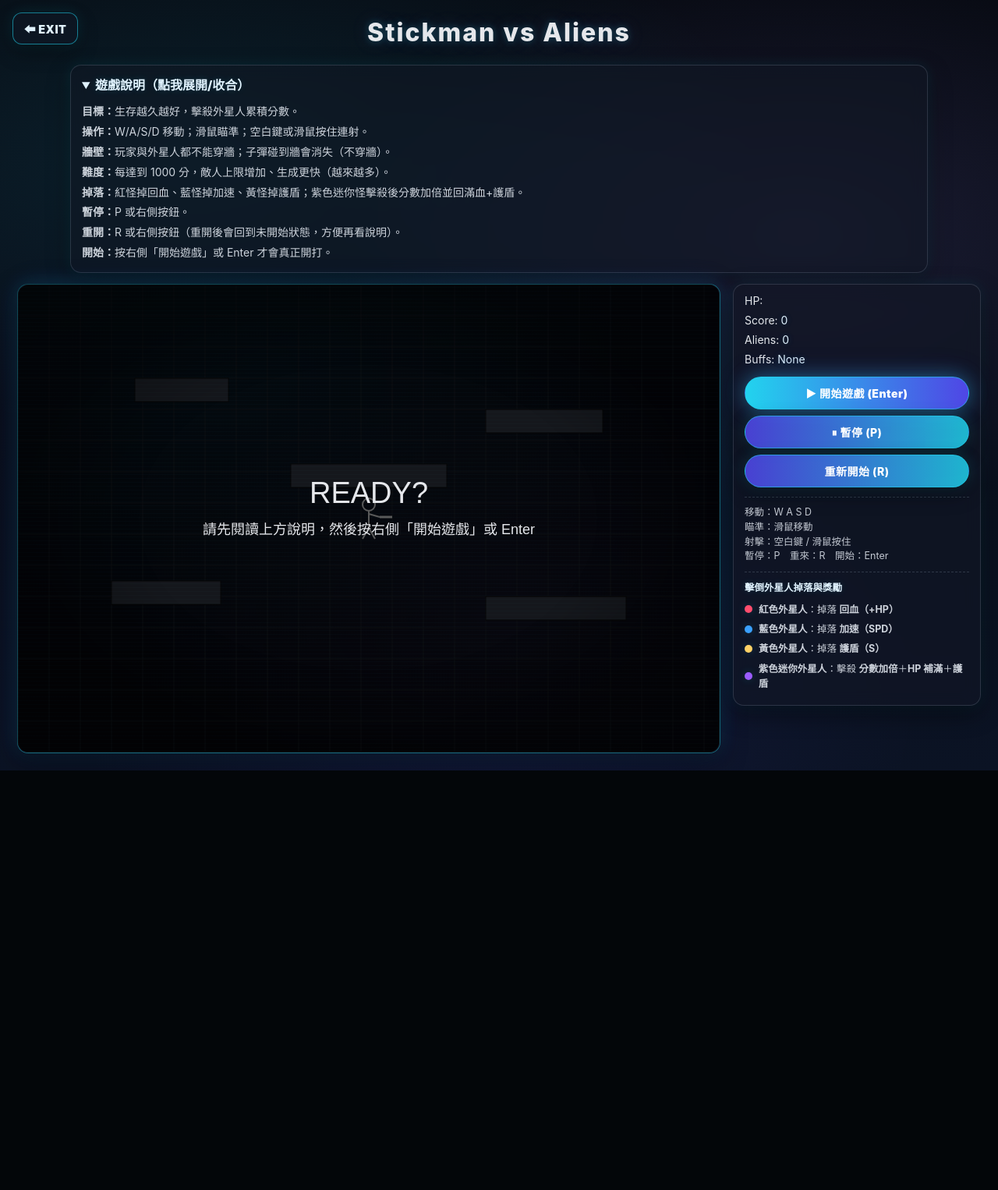
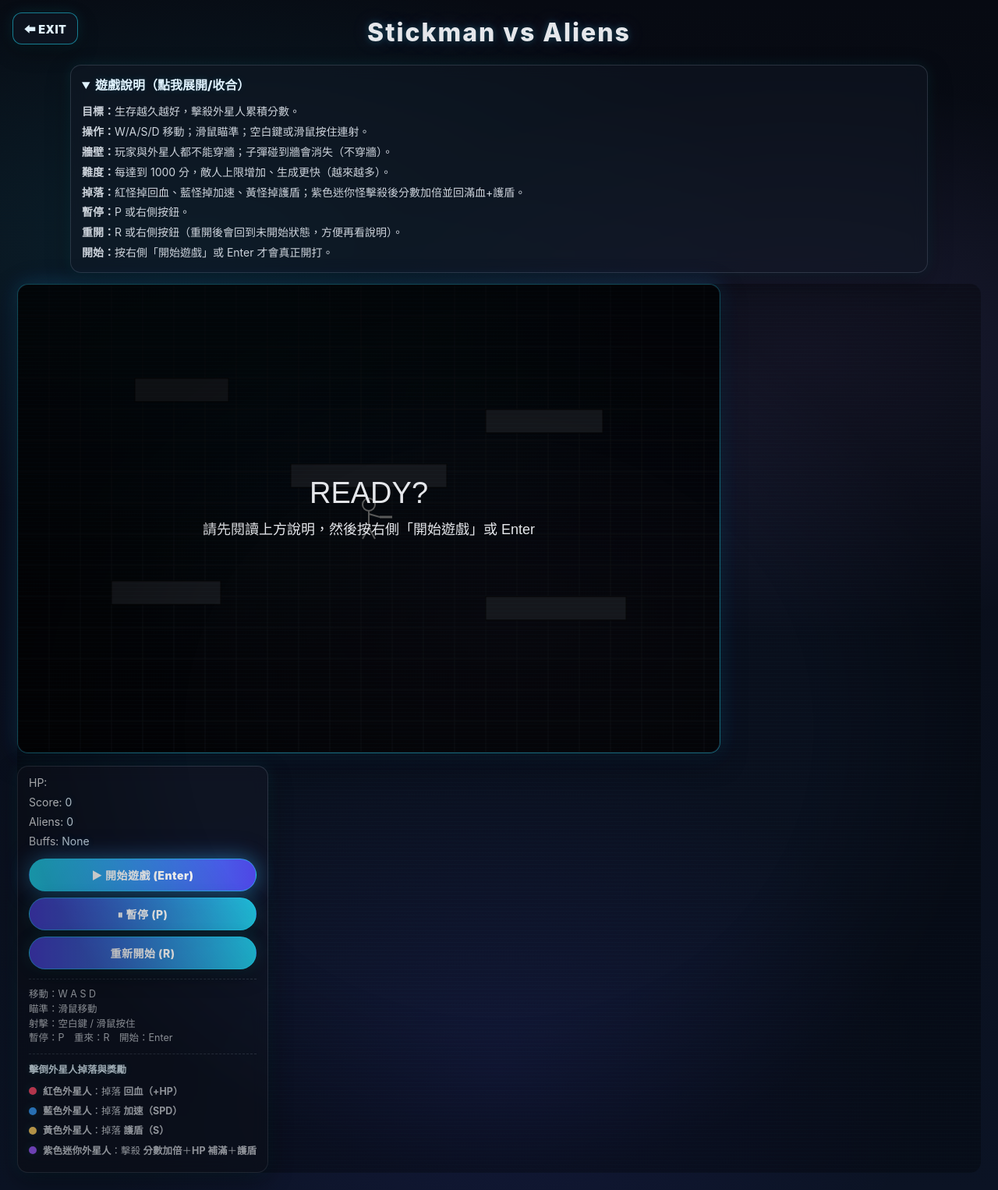
Before and after one commit to KOYUNGCHING/CITY_PUZZLE, a Flask app: page /game/5 in a window 1280 px wide. Shown: the whole page at 78% size. Before the commit the page ends 988 px from the top, so only its background shows below. Run offline with Flask 3, Linux system fonts and the light colour scheme.

Commit message:
螢幕調整

```diff
--- a/static/css/game4.css
+++ b/static/css/game4.css
@@ -150,7 +150,10 @@ body::after{
   opacity: 0.8;
 }
 
-:root { --cell: 46px; --gap: 6px; }
+:root {
+  --cell: min(46px, 5vw);
+  --gap: min(6px, 0.8vw);
+}
 
 .grid {
   display: grid;
--- a/static/css/game5.css
+++ b/static/css/game5.css
@@ -25,7 +25,8 @@ body {
   flex-direction: column;
   align-items: center;
   padding: 22px;
-  overflow: hidden;
+  overflow-x: hidden;
+  overflow-y: auto;
 }
 
 body::before{
@@ -88,6 +89,7 @@ body::before{
   gap: 16px;
   align-items: flex-start;
   position: relative;
+  flex-wrap: wrap;
 }
 
 #game {
@@ -109,8 +111,8 @@ body::before{
   position:absolute;
   left:0;
   top:0;
-  width: 900px;
-  height: 600px;
+  width: 100%;
+  height: 100%;
   border-radius: 14px;
   pointer-events:none;
   background:
@@ -130,8 +132,8 @@ body::before{
   position:absolute;
   left:0;
   top:0;
-  width: 900px;
-  height: 600px;
+  width: 100%;
+  height: 100%;
   border-radius: 14px;
   pointer-events:none;
   background: radial-gradient(closest-side, transparent 65%, rgba(0,0,0,0.55));
```
